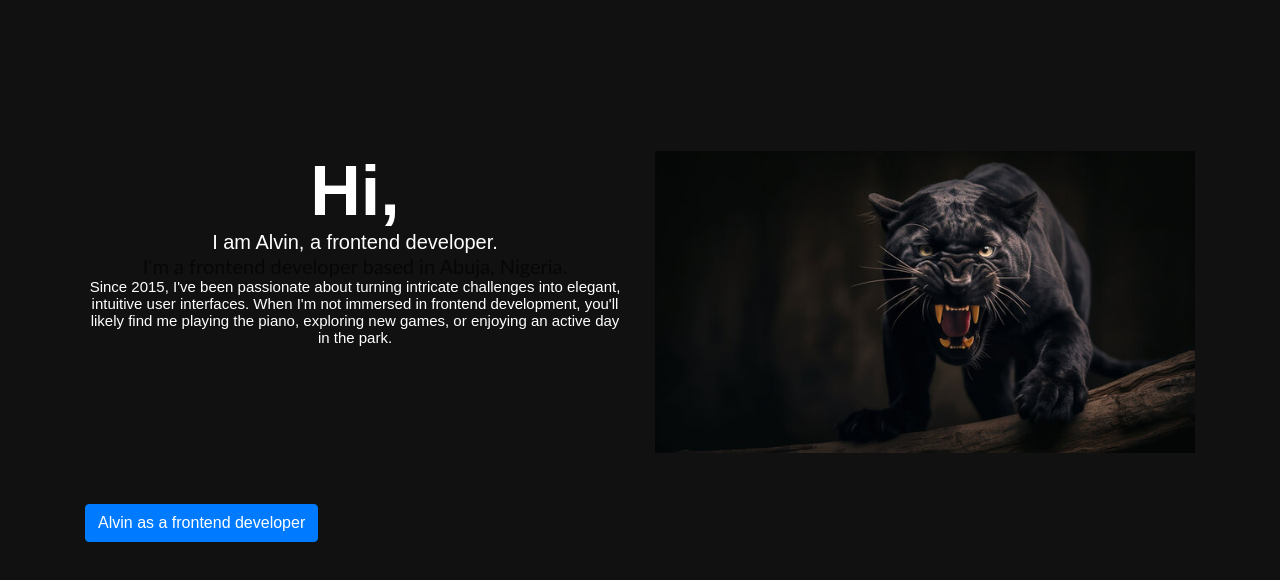
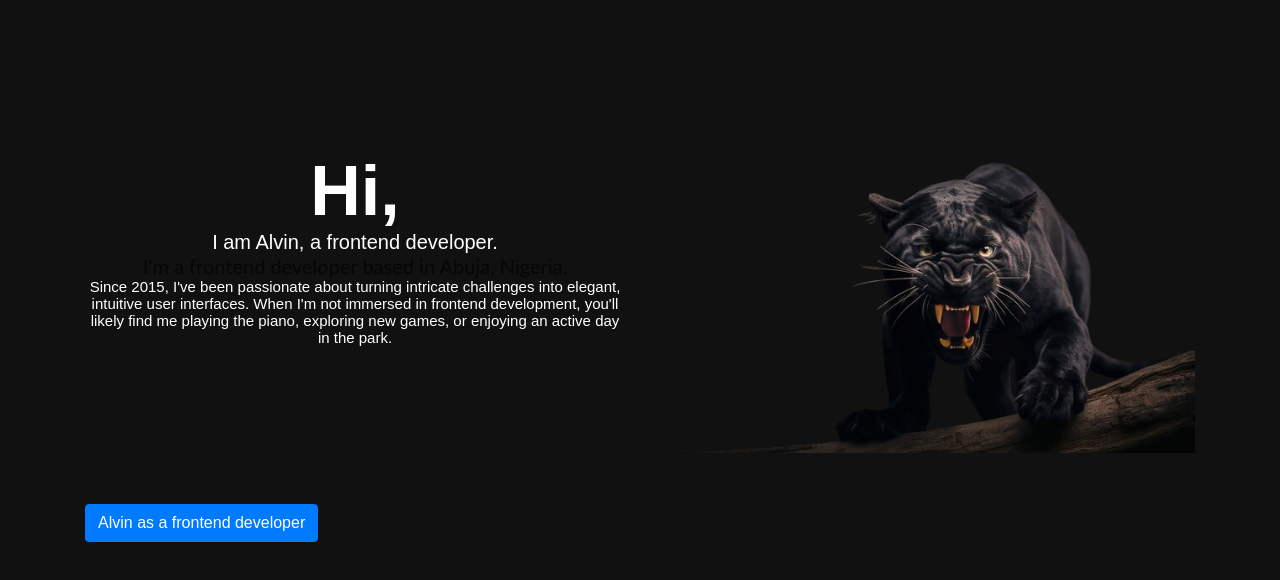
Before and after one commit to alvin988-ctrl/portfolio-, a plain HTML site: page index.html in a window 1280 px wide. Shown: the part 58-638 px from the top of the page. Drawn offline with nearby package versions, Linux system fonts and the light colour scheme; files that its build step writes are made by us from their sources; files whose address does not match are found by name.

Commit message:
Update index.html

```diff
--- a/index.html
+++ b/index.html
@@ -1,7 +1,7 @@
 <!DOCTYPE html>
 <html lang="en">
 <head>
-    <link rel="shortcut icon" href="img/jaguar_image.jpg">
+    <link rel="shortcut icon" href="img/jaguar_image2.png">
     <link rel="stylesheet" href="bootstrap-4.6.2-dist/css/bootstrap.css">
     <meta charset="UTF-8">
     <meta name="viewport" content="width=device-width, initial-scale=1.0">
@@ -231,7 +231,7 @@ particlesJS("particles-js", {
                     </div>
 
                     <div class="col">
-                        <img src="img/jaguar_image.jpg" width="100%" alt="">
+                        <img src="img/jaguar_image2.png" width="100%" alt="">
                     </div>
                 </div>
             </div>
```
